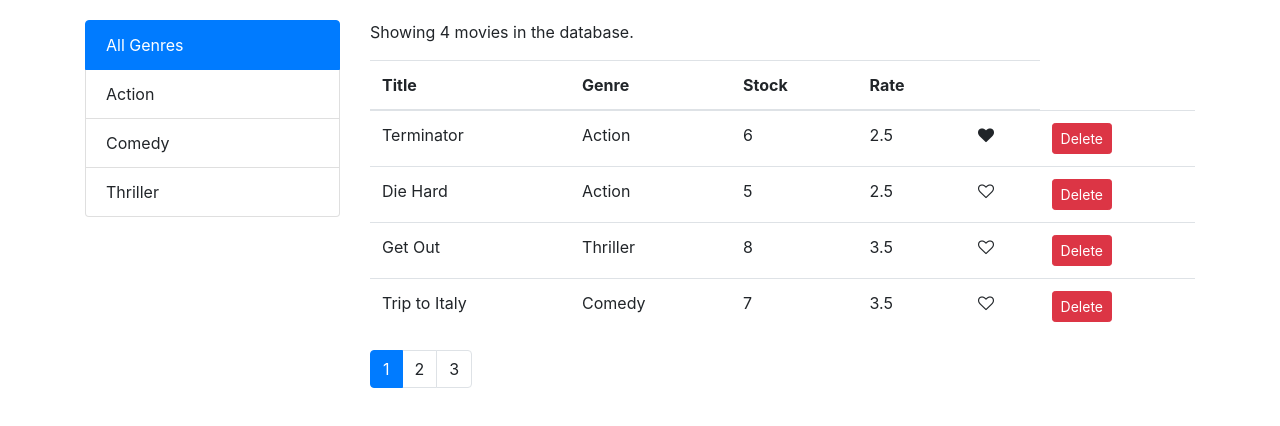
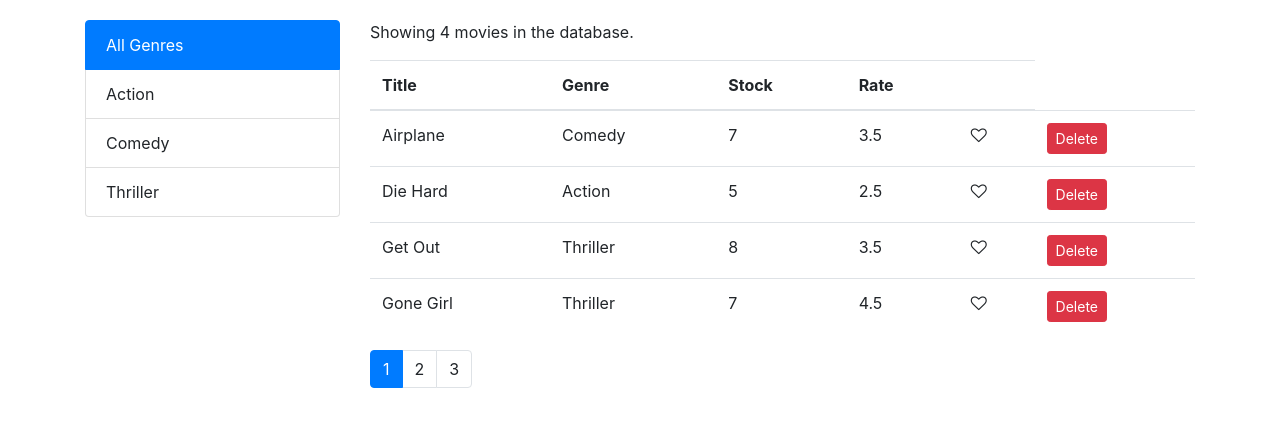
Before and after one commit to anishdass/Vidly, a React (Create React App) app: page / in a window 1280 px wide. Shown: the top 426 px of the page. Built offline with nearby package versions, Linux system fonts and the light colour scheme.

Commit message:
Implement a column sorting function

```diff
--- a/src/component/movies.jsx
+++ b/src/component/movies.jsx
@@ -5,6 +5,8 @@ import Like from "./common/like";
 import Pages from "./common/pages";
 import Paginate from "../utils/paginate";
 import FilterBox from "./common/filterbox";
+import MoviesTable from "./moviestable";
+import _ from "lodash";
 
 class Movies extends Component {
   state = {
@@ -13,6 +15,7 @@ class Movies extends Component {
     pageSize: 4,
     currentPage: 1,
     currentGenre: "All Genres",
+    sortColumn: { by: "title", order: "asc" },
   };
 
   handleDelete = (movie) => {
@@ -34,29 +37,44 @@ class Movies extends Component {
 
   handleGenreChange = (genre) => {
     this.setState({ currentGenre: genre });
+    this.setState({ currentPage: 1 });
+  };
+
+  handleSort = (sortColumn) => {
+    this.setState({ sortColumn });
   };
 
   render() {
     const { length: count } = this.state.movies;
+
     const {
       pageSize,
       currentPage,
       currentGenre,
       movies: allMovies,
+      sortColumn,
       genres,
     } = this.state;
-    const filtered =
+
+    const filteredMovies =
       currentGenre != "All Genres"
         ? allMovies.filter((m) => m.genre.name == currentGenre)
         : allMovies;
-    const paginatedMovies = Paginate(filtered, currentPage, pageSize);
 
-    if (filtered.count == 0) return <p>There are no movies in the database</p>;
+    const sorted = _.orderBy(
+      filteredMovies,
+      [sortColumn.by],
+      [sortColumn.order]
+    );
+
+    const paginatedMovies = Paginate(sorted, currentPage, pageSize);
+
+    if (sorted.count == 0) return <p>There are no movies in the database</p>;
 
     return (
       <div className='row'>
         <div className='col-3'>
-          <FilterBox
+          <FilterBox //Filterbox Section
             genres={genres}
             currentGenre={currentGenre}
             onGenreChange={this.handleGenreChange}
@@ -64,42 +82,15 @@ class Movies extends Component {
         </div>
         <div className='col'>
           <p>Showing {paginatedMovies.length} movies in the database.</p>
-          <table className='table'>
-            <thead>
-              <tr>
-                <th>Title</th>
-                <th>Genre</th>
-                <th>Stock</th>
-                <th>Rate</th>
-                <th></th>
-              </tr>
-            </thead>
-            <tbody>
-              {paginatedMovies.map((movie) => (
-                <tr key={movie._id}>
-                  <td>{movie.title}</td>
-                  <td>{movie.genre.name}</td>
-                  <td>{movie.numberInStock}</td>
-                  <td>{movie.dailyRentalRate}</td>
-                  <td>
-                    <Like
-                      liked={movie.liked}
-                      onClick={() => this.handleLike(movie)}
-                    />
-                  </td>
-                  <td>
-                    <button
-                      onClick={() => this.handleDelete(movie)}
-                      className='btn btn-danger btn-sm'>
-                      Delete
-                    </button>
-                  </td>
-                </tr>
-              ))}
-            </tbody>
-          </table>
-          <Pages
-            itemsCount={filtered.length}
+          <MoviesTable //MoviesTable Section
+            movies={paginatedMovies}
+            sortColumn={sortColumn}
+            onLike={this.handleLike}
+            onDelete={this.handleDelete}
+            onSort={this.handleSort}
+          />
+          <Pages //Pagination section
+            itemsCount={filteredMovies.length}
             pageSize={pageSize}
             currentPage={currentPage}
             onPageChange={this.handlePageChange}
--- /dev/null
+++ b/src/component/moviestable.jsx
@@ -0,0 +1,54 @@
+import React, { Component } from "react";
+import Like from "./common/like";
+
+class MoviesTable extends Component {
+  raiseSort = (by) => {
+    const sortColumn = { ...this.props.sortColumn };
+    if (sortColumn.by === by)
+      sortColumn.order = sortColumn.order === "asc" ? "desc" : "asc";
+    else {
+      sortColumn.by = by;
+      sortColumn.order = "asc";
+    }
+    this.props.onSort(sortColumn);
+  };
+
+  render() {
+    const { movies, onLike, onDelete,  } = this.props;
+    return (
+      <table className='table'>
+        <thead>
+          <tr>
+            <th onClick={() => this.raiseSort("title")}>Title</th>
+            <th onClick={() => this.raiseSort("genre")}>Genre</th>
+            <th onClick={() => this.raiseSort("numberInStock")}>Stock</th>
+            <th onClick={() => this.raiseSort("dailyRentalRate")}>Rate</th>
+            <th></th>
+          </tr>
+        </thead>
+        <tbody>
+          {movies.map((movie) => (
+            <tr key={movie._id}>
+              <td>{movie.title}</td>
+              <td>{movie.genre.name}</td>
+              <td>{movie.numberInStock}</td>
+              <td>{movie.dailyRentalRate}</td>
+              <td>
+                <Like liked={movie.liked} onClick={() => onLike(movie)} />
+              </td>
+              <td>
+                <button
+                  onClick={() => onDelete(movie)}
+                  className='btn btn-danger btn-sm'>
+                  Delete
+                </button>
+              </td>
+            </tr>
+          ))}
+        </tbody>
+      </table>
+    );
+  }
+}
+
+export default MoviesTable;
```
